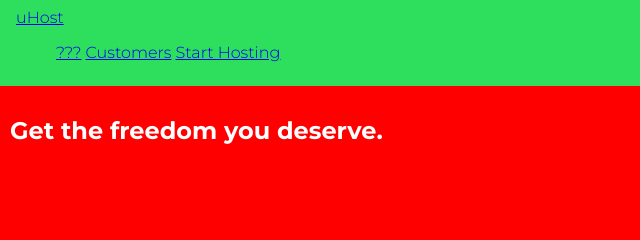
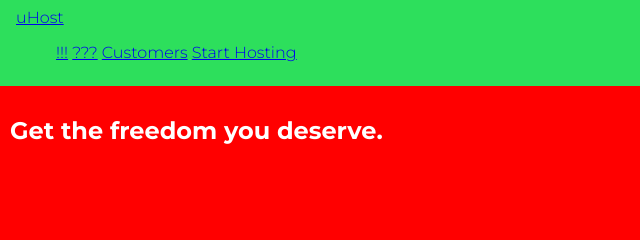
Before and after one commit to boris-chb/learn-css, a website built with Parcel: page index.html in a window 1280 px wide. Shown: the top 240 px of the page, 0-640 px from the left. Built offline with nearby package versions, Linux system fonts and the light colour scheme.

Commit message:
conflict from codesandbox

```diff
--- a/index.html
+++ b/index.html
@@ -15,6 +15,7 @@
       <nav class="main-nav">
         <ul class="main-nav__items">
           <li class="main-nav__item">
+            <a href="packages/index.html">!!!</a>
             <a href="packages/index.html">???</a>
           </li>
           <li class="main-nav__item">
```
